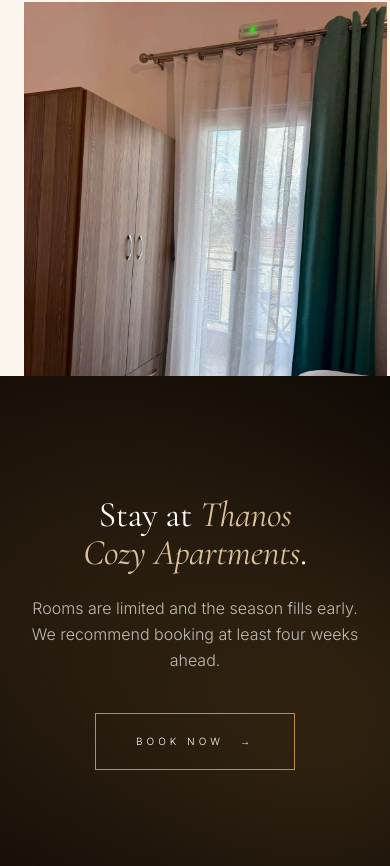
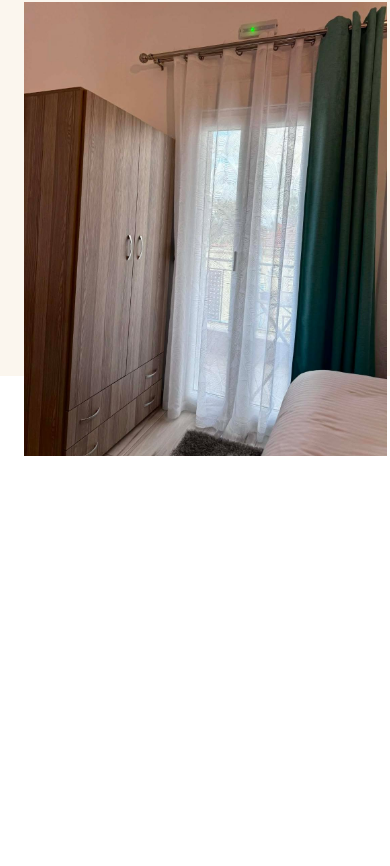
Before and after one commit to amamouridis06/lesvos-travel-guide, a Next.js app: page /hotels/thanos-cozy-appartments in a window 390 px wide. Shown: the part 6764-7630 px from the top of the page. After the commit the page ends 7236 px from the top, so only its background shows below. Built offline with nearby package versions, Linux system fonts and the light colour scheme.

Commit message:
i removed the footer from all of the hotels beacuse it is better without it

```diff
--- a/app/hotels/thanos-cozy-appartments/page.tsx
+++ b/app/hotels/thanos-cozy-appartments/page.tsx
@@ -418,49 +418,49 @@ export default function ThanosCozy() {
           </div>
         </section>
 
-        {/* Closing CTA */}
-        <section
-            className="relative overflow-hidden px-6 py-24 text-white md:px-12 md:py-32"
-            style={{ background: "var(--ms-ink)" }}
-        >
-          <div className="pointer-events-none absolute inset-0 opacity-30">
-            <div
-                className="absolute -left-24 top-1/2 h-96 w-96 -translate-y-1/2 rounded-full blur-[140px]"
-                style={{ background: "var(--ms-gold)" }}
-            />
-            <div
-                className="absolute -right-24 bottom-0 h-72 w-72 rounded-full blur-[120px]"
-                style={{ background: "var(--ms-gold)" }}
-            />
-          </div>
-          <div className="relative mx-auto flex max-w-5xl flex-col items-center text-center">
+        {/*/!* Closing CTA *!/*/}
+        {/*<section*/}
+        {/*    className="relative overflow-hidden px-6 py-24 text-white md:px-12 md:py-32"*/}
+        {/*    style={{ background: "var(--ms-ink)" }}*/}
+        {/*>*/}
+        {/*  <div className="pointer-events-none absolute inset-0 opacity-30">*/}
+        {/*    <div*/}
+        {/*        className="absolute -left-24 top-1/2 h-96 w-96 -translate-y-1/2 rounded-full blur-[140px]"*/}
+        {/*        style={{ background: "var(--ms-gold)" }}*/}
+        {/*    />*/}
+        {/*    <div*/}
+        {/*        className="absolute -right-24 bottom-0 h-72 w-72 rounded-full blur-[120px]"*/}
+        {/*        style={{ background: "var(--ms-gold)" }}*/}
+        {/*    />*/}
+        {/*  </div>*/}
+        {/*  <div className="relative mx-auto flex max-w-5xl flex-col items-center text-center">*/}
 
-            <h2 className="ms-display ms-balance mt-6 text-4xl leading-[1.05] md:text-7xl">
-              Stay at <span className="italic" style={{ color: "var(--ms-gold-soft)" }}>{appartment.name}</span>.
-            </h2>
-            <p className="mt-6 max-w-xl text-base leading-relaxed text-white/70 md:text-lg">
-              Rooms are limited and the season fills early. We recommend booking at least four weeks ahead.
-            </p>
-            <a
-                href={appartment.bookUrl}
-                target="_blank"
-                rel="noreferrer"
-                className="group mt-10 inline-flex items-center gap-4 border bg-transparent px-10 py-5 text-[10px] uppercase tracking-[0.4em] text-white transition-all duration-500"
-                style={{ borderColor: "var(--ms-gold)" }}
-                onMouseEnter={(e) => {
-                  e.currentTarget.style.background = "var(--ms-gold)";
-                  e.currentTarget.style.color = "var(--ms-ink)";
-                }}
-                onMouseLeave={(e) => {
-                  e.currentTarget.style.background = "transparent";
-                  e.currentTarget.style.color = "white";
-                }}
-            >
-              Book Now
-              <span className="transition-transform duration-500 group-hover:translate-x-1">→</span>
-            </a>
-          </div>
-        </section>
+        {/*    <h2 className="ms-display ms-balance mt-6 text-4xl leading-[1.05] md:text-7xl">*/}
+        {/*      Stay at <span className="italic" style={{ color: "var(--ms-gold-soft)" }}>{appartment.name}</span>.*/}
+        {/*    </h2>*/}
+        {/*    <p className="mt-6 max-w-xl text-base leading-relaxed text-white/70 md:text-lg">*/}
+        {/*      Rooms are limited and the season fills early. We recommend booking at least four weeks ahead.*/}
+        {/*    </p>*/}
+        {/*    <a*/}
+        {/*        href={appartment.bookUrl}*/}
+        {/*        target="_blank"*/}
+        {/*        rel="noreferrer"*/}
+        {/*        className="group mt-10 inline-flex items-center gap-4 border bg-transparent px-10 py-5 text-[10px] uppercase tracking-[0.4em] text-white transition-all duration-500"*/}
+        {/*        style={{ borderColor: "var(--ms-gold)" }}*/}
+        {/*        onMouseEnter={(e) => {*/}
+        {/*          e.currentTarget.style.background = "var(--ms-gold)";*/}
+        {/*          e.currentTarget.style.color = "var(--ms-ink)";*/}
+        {/*        }}*/}
+        {/*        onMouseLeave={(e) => {*/}
+        {/*          e.currentTarget.style.background = "transparent";*/}
+        {/*          e.currentTarget.style.color = "white";*/}
+        {/*        }}*/}
+        {/*    >*/}
+        {/*      Book Now*/}
+        {/*      <span className="transition-transform duration-500 group-hover:translate-x-1">→</span>*/}
+        {/*    </a>*/}
+        {/*  </div>*/}
+        {/*</section>*/}
 
       </div>
   );
--- a/app/hotels/theofilos-paradise/page.tsx
+++ b/app/hotels/theofilos-paradise/page.tsx
@@ -413,31 +413,31 @@ export default function TheofilosParadise() {
                 </div>
             </section>
 
-            <section className="relative overflow-hidden px-5 py-20 text-white sm:px-8 md:px-12 md:py-28" style={{ background: "var(--ms-ink)" }}>
-                <div className="pointer-events-none absolute inset-0 opacity-30">
-                    <div className="absolute -left-24 top-1/2 h-96 w-96 -translate-y-1/2 rounded-full blur-[140px]" style={{ background: "var(--ms-gold)" }} />
-                    <div className="absolute -right-24 bottom-0 h-72 w-72 rounded-full blur-[120px]" style={{ background: "var(--ms-gold)" }} />
-                </div>
-                <div className="relative mx-auto flex max-w-5xl flex-col items-center text-center">
-                    <p className="ms-eyebrow" style={{ color: "var(--ms-gold-soft)" }}>Ready when you are</p>
-                    <h2 className="ms-display ms-balance mt-6 text-4xl leading-[1.05] md:text-7xl">
-                        Stay at <span className="italic" style={{ color: "var(--ms-gold-soft)" }}>{hotel.name}</span>.
-                    </h2>
-                    <p className="mt-6 max-w-xl text-base leading-relaxed text-white/70 md:text-lg">
-                        Rooms are limited and the season fills early. We recommend booking at least eight weeks ahead.
-                    </p>
-                    <a
-                        href={hotel.bookUrl}
-                        target="_blank"
-                        rel="noreferrer"
-                        className="group mt-10 inline-flex max-w-full items-center gap-4 border bg-transparent px-8 py-5 text-center text-[10px] uppercase tracking-[0.28em] text-white transition-all duration-500 sm:px-10 sm:tracking-[0.4em]"
-                        style={{ borderColor: "var(--ms-gold)" }}
-                    >
-                        Reserve a Suite
-                        <span className="transition-transform duration-500 group-hover:translate-x-1">→</span>
-                    </a>
-                </div>
-            </section>
+            {/*<section className="relative overflow-hidden px-5 py-20 text-white sm:px-8 md:px-12 md:py-28" style={{ background: "var(--ms-ink)" }}>*/}
+            {/*    <div className="pointer-events-none absolute inset-0 opacity-30">*/}
+            {/*        <div className="absolute -left-24 top-1/2 h-96 w-96 -translate-y-1/2 rounded-full blur-[140px]" style={{ background: "var(--ms-gold)" }} />*/}
+            {/*        <div className="absolute -right-24 bottom-0 h-72 w-72 rounded-full blur-[120px]" style={{ background: "var(--ms-gold)" }} />*/}
+            {/*    </div>*/}
+            {/*    <div className="relative mx-auto flex max-w-5xl flex-col items-center text-center">*/}
+            {/*        <p className="ms-eyebrow" style={{ color: "var(--ms-gold-soft)" }}>Ready when you are</p>*/}
+            {/*        <h2 className="ms-display ms-balance mt-6 text-4xl leading-[1.05] md:text-7xl">*/}
+            {/*            Stay at <span className="italic" style={{ color: "var(--ms-gold-soft)" }}>{hotel.name}</span>.*/}
+            {/*        </h2>*/}
+            {/*        <p className="mt-6 max-w-xl text-base leading-relaxed text-white/70 md:text-lg">*/}
+            {/*            Rooms are limited and the season fills early. We recommend booking at least eight weeks ahead.*/}
+            {/*        </p>*/}
+            {/*        <a*/}
+            {/*            href={hotel.bookUrl}*/}
+            {/*            target="_blank"*/}
+            {/*            rel="noreferrer"*/}
+            {/*            className="group mt-10 inline-flex max-w-full items-center gap-4 border bg-transparent px-8 py-5 text-center text-[10px] uppercase tracking-[0.28em] text-white transition-all duration-500 sm:px-10 sm:tracking-[0.4em]"*/}
+            {/*            style={{ borderColor: "var(--ms-gold)" }}*/}
+            {/*        >*/}
+            {/*            Reserve a Suite*/}
+            {/*            <span className="transition-transform duration-500 group-hover:translate-x-1">→</span>*/}
+            {/*        </a>*/}
+            {/*    </div>*/}
+            {/*</section>*/}
         </div>
     );
 }
```
